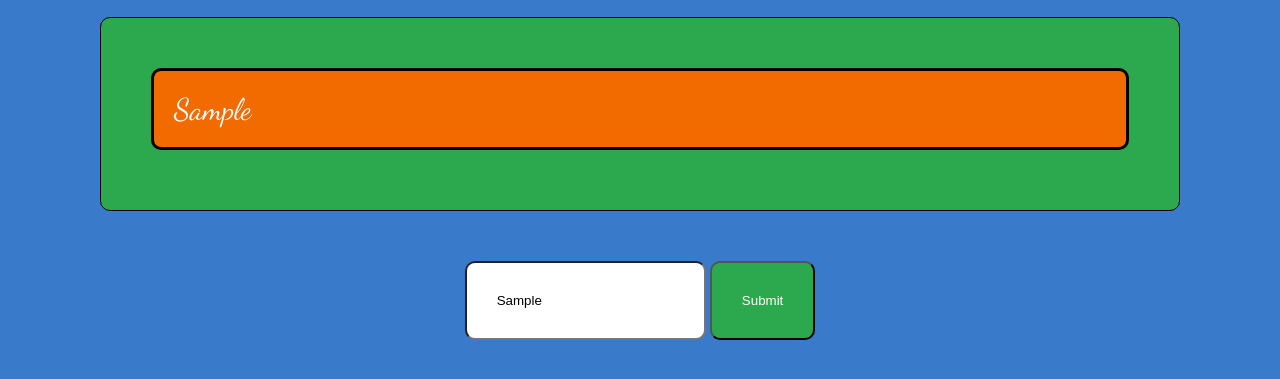
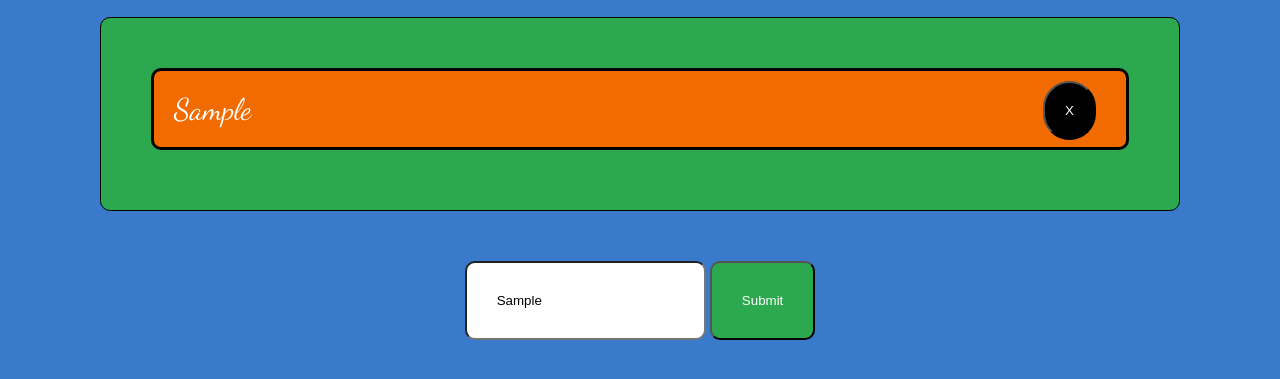
Before and after one commit to ryanchangyeolshin/warm-ups, a plain HTML site: page javascript-dom-events/index.html in a window 1280 px wide. Both pictures are taken after typing "Sample" into the empty fields and a click on the button "Submit". Shown: the part 223-602 px from the top of the page. Drawn offline with Linux system fonts and the light colour scheme.

Commit message:
Provided a delete button for the simple list app.

```diff
--- a/javascript-dom-events/main.js
+++ b/javascript-dom-events/main.js
@@ -13,11 +13,18 @@ function renderListItems() {
   // Give the created list element a class attribute
   $listItem.setAttribute('id', 'list-items')
 
-  // Make the text content equal to the user input
+  // Give the delete button an id attribute
+  $deleteButton.setAttribute('id', 'delete-button')
+
+  // Make the text content
   $listItem.textContent = $text.value
+  $deleteButton.textContent = 'X'
 
   // Append it as the child of the <ul class="list"> tag
   $list.appendChild($listItem)
+
+  // Append the delete button to the <li> tag
+  $listItem.appendChild($deleteButton)
 
   // Provide a setTimeout alert
   setTimeout(function() {
@@ -27,7 +34,8 @@ function renderListItems() {
 
 function deleteList(e) {
   var $listItem = e.target;
-  console.log($listItem)
+  console.log(e.target)
 }
 
 $button.addEventListener('click', renderListItems)
+$deleteButton.addEventListener('click', deleteList)
--- a/javascript-dom-events/styles.css
+++ b/javascript-dom-events/styles.css
@@ -97,12 +97,12 @@ body {
   /* Positioning */
   position: absolute;
   right: 30px;
-  top: 0;
+  top: -20px;
 
   /* Box Model */
   border-radius: 50px;
   margin-top: 30px;
-  padding: 30px;
+  padding: 20px;
 
   /* Visuals */
   background-color: black;
```
